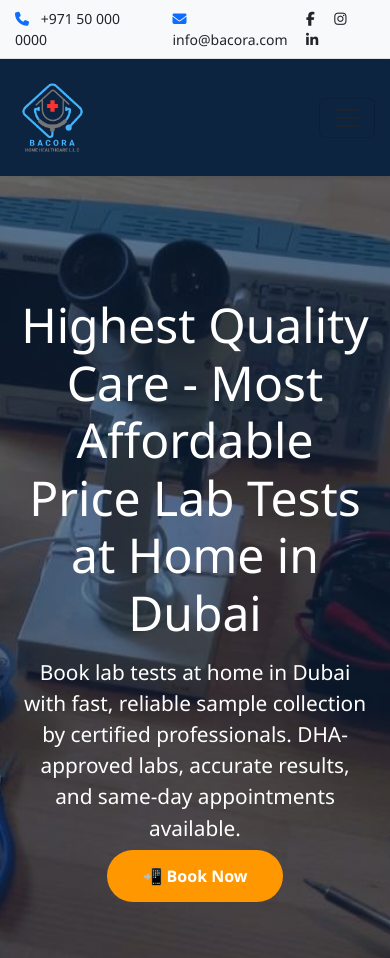
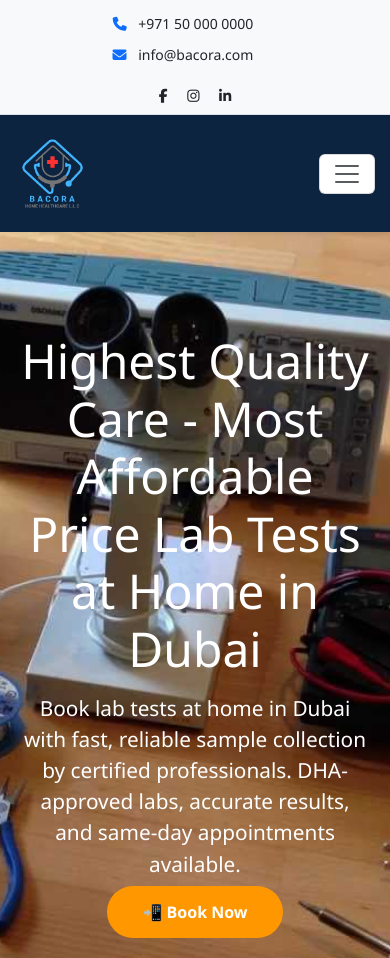
Before and after one commit to AbrarAmjad214/dubaidoctoroncall, a plain HTML site: page services/lab-at-home.html in a window 390 px wide. Shown: the top 958 px of the page. Drawn offline with nearby package versions, Linux system fonts and the light colour scheme.

Commit message:
color new

```diff
--- a/services/lab-at-home.html
+++ b/services/lab-at-home.html
@@ -9,9 +9,11 @@
   <link href="https://cdnjs.cloudflare.com/ajax/libs/font-awesome/6.5.0/css/all.min.css" rel="stylesheet" />
   <link href="../style.css" rel="stylesheet" />
   <script src="https://cdn.jsdelivr.net/npm/bootstrap@5.3.0/dist/js/bootstrap.bundle.min.js"></script>
+
+<!-- Bootstrap Icons -->
+<link href="https://cdn.jsdelivr.net/npm/bootstrap-icons@1.10.5/font/bootstrap-icons.css" rel="stylesheet">
 </head>
 <body>
-
 <!-- Topbar -->
   <div class="topbar py-2 bg-light border-bottom">
     <div class="container d-flex justify-content-between align-items-center">
@@ -77,14 +79,8 @@
     </nav>
   </header>
 
-
-<!-- Bootstrap Icons -->
-<link href="https://cdn.jsdelivr.net/npm/bootstrap-icons@1.10.5/font/bootstrap-icons.css" rel="stylesheet">
-</head>
-<body>
-
   <!-- Hero -->
-<section class="hero">
+  <section class="hero" style="background: url('../pic/services_1.jpg') no-repeat center center/cover; padding: 100px 20px; text-align: center; color: #fff;">
     <h1>Highest Quality Care - Most Affordable <br> Price Lab Tests at Home in Dubai</h1>
     <p>
       Book lab tests at home in Dubai with fast, reliable sample collection by
@@ -211,8 +207,6 @@
       </div>
     </div>
   </section>
-
-
 
   <!-- How It Works -->
   <section class="section" style="background: #f5fdfc;">
@@ -361,14 +355,12 @@
     });
   </script>
 
-
   <!-- Book Now CTA -->
   <section class="book-strip">
     <h2>24/7 Lab at Home Service in Dubai</h2>
     <p>Experience hassle-free, professional, and accurate medical testing at the comfort of your home.</p>
     <a href="https://wa.me/971504353451">📲 Book Now via WhatsApp</a>
   </section>
-
 
   <!-- Footer -->
   <footer>
--- a/style.css
+++ b/style.css
@@ -9,14 +9,8 @@
       --whatsapp-dark-green: #0D2441;
     }
 
-    body {
-      margin: 0;
-      font-family: 'Segoe UI', Tahoma, Geneva, Verdana, sans-serif;
-      overflow-x: hidden;
-    }
 
     .hero-section {
-      background: url(hero.webp) no-repeat center center / cover;
       min-height: 100vh;
       color: white;
       position: relative;
@@ -2662,8 +2656,7 @@
     .container { max-width: 1200px; margin: 0 auto; padding: 0 15px; }
 
     .hero {
-      background: linear-gradient(rgba(13,36,65,0.6), rgba(13,36,65,0.6)),
-                  url("../pic/services_1.jpg") center/cover no-repeat;
+      background: linear-gradient(rgba(13,36,65,0.6), rgba(13,36,65,0.6));
       color: #fff; text-align: center;
       padding: 120px 20px;
       position: relative;
@@ -2809,3 +2802,51 @@
     background-color: #FFBA08;
     border-color: #FFBA08;
   }
+  .hero::before {
+  content: "";
+  position: absolute;
+  top: 0;
+  left: 0;
+  width: 100%;
+  height: 100%;
+  background-color: black;
+  opacity: 0.3;  /* Darkness control */
+  z-index: -1;
+}
+/* Topbar default (desktop) */
+.topbar .topbar-left span {
+  margin-right: 1.5rem;
+}
+
+.topbar a {
+  text-decoration: none;
+  font-size: 14px;
+}
+
+/* Responsive for mobile */
+@media (max-width: 425px) {
+  .topbar .container {
+    flex-direction: column;
+    text-align: center;
+    display: block;
+  }
+
+  .topbar-left {
+    flex-direction: column;
+    margin-bottom: 10px;
+  }
+
+  .topbar-left span {
+    display: block;
+    margin: 5px 0;
+    margin-right: 0;
+  }
+
+  .topbar-right {
+    margin-top: 5px;
+  }
+}
+button.navbar-toggler{
+  background-color: white !important;
+  color: white !important;
+}
```
Also changed, not shown: index.html (+10 -7 lines). Lines whose indentation alone changed are shown as unchanged.
